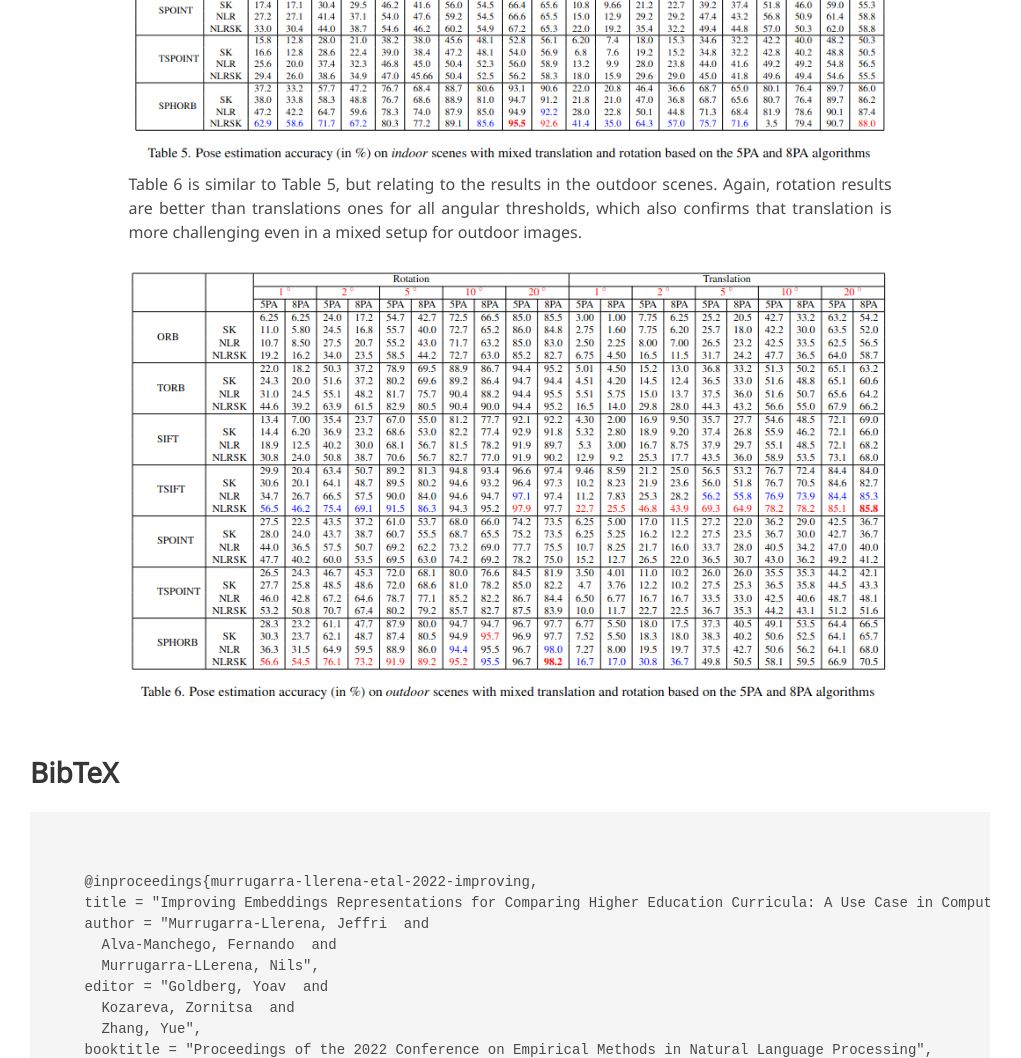
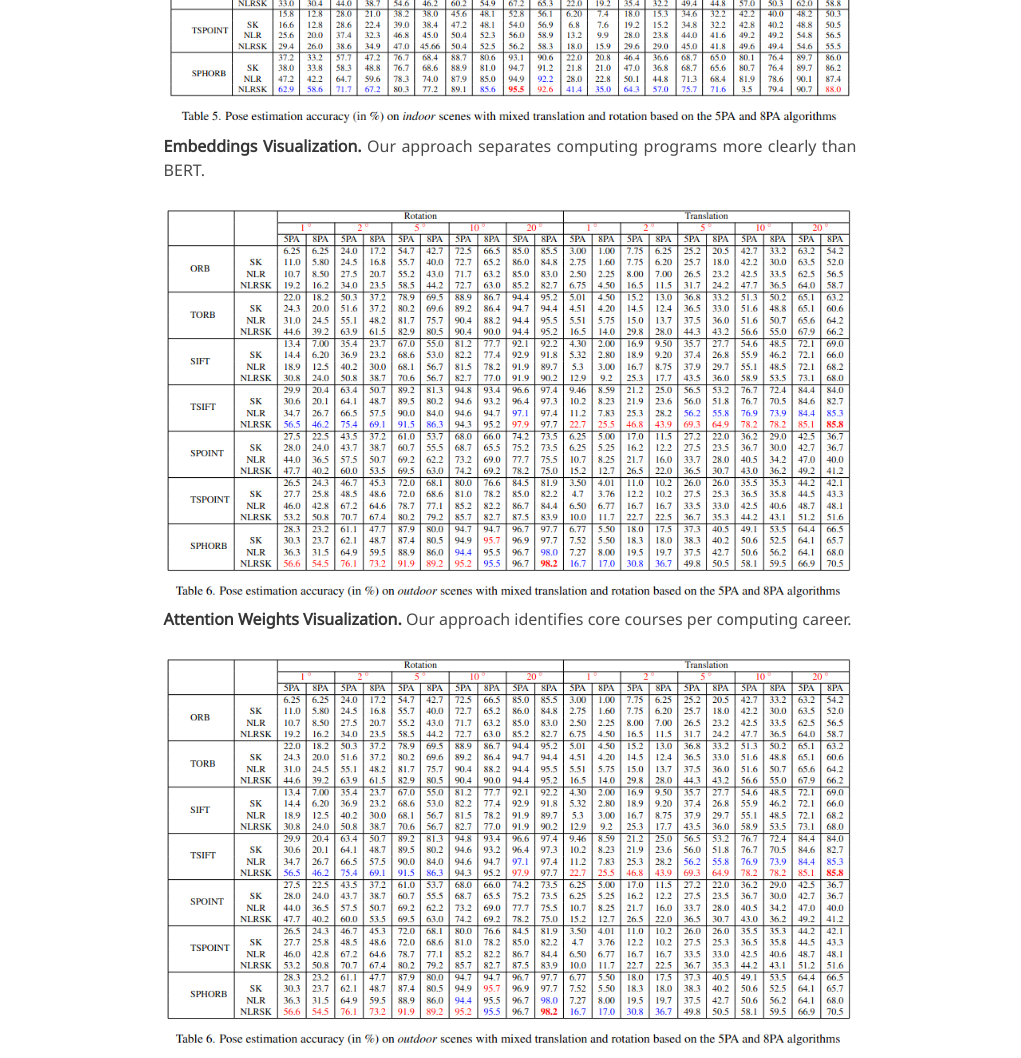
Before and after one commit to Artcs1/DLCurriculas, a plain HTML site: page index.html in a window 1280 px wide. Shown: the part 2140-3198 px from the top of the page, without its empty margins (130-1151 px from the left). Drawn offline with nearby package versions, Linux system fonts and the light colour scheme; some icons are missing; files whose address does not match are found by name; a web font is replaced by a local one.

Commit message:
Update index.html

```diff
--- a/index.html
+++ b/index.html
@@ -241,13 +241,21 @@
 
             <div class="content has-text-justified">
               <p>
-              Table 6 is similar to Table 5, but relating to the results in the outdoor scenes. Again, rotation results are better than translations ones for all angular thresholds, which also confirms that translation is more challenging even in a mixed setup for outdoor images.
+              <strong>Embeddings Visualization.</strong> Our approach separates computing programs more clearly than BERT.
               </p>
             </div>
             <div class="publication-image">
                 <img src="./static/images/results2.png" alt="Description of the image">
             </div>
 
+            <div class="content has-text-justified">
+              <p>
+              <strong>Attention Weights Visualization.</strong> Our approach identifies core courses per computing career.
+              </p>
+            </div>
+            <div class="publication-image">
+                <img src="./static/images/results2.png" alt="Description of the image">
+            </div>
 
 
         </div>
```
